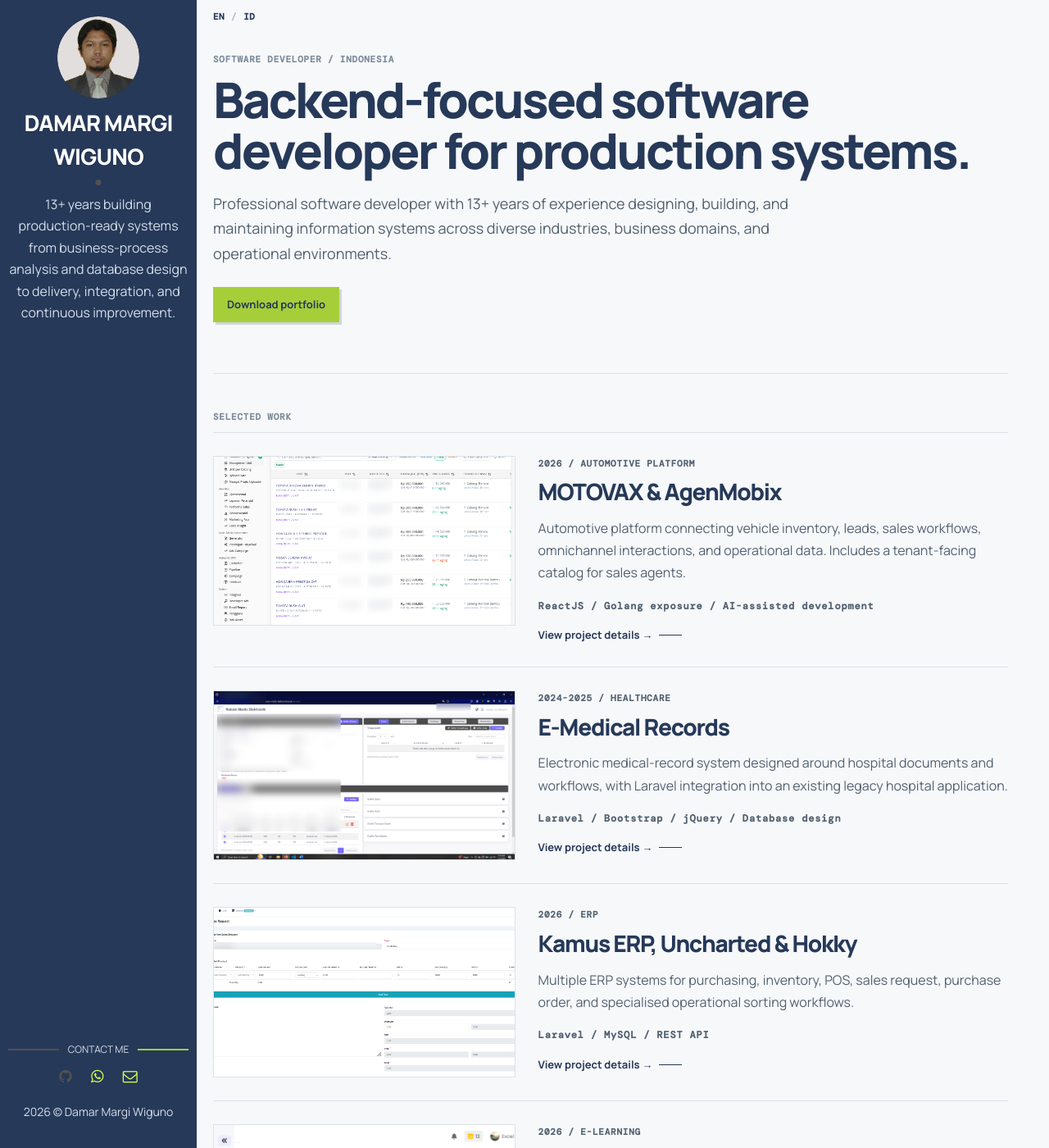
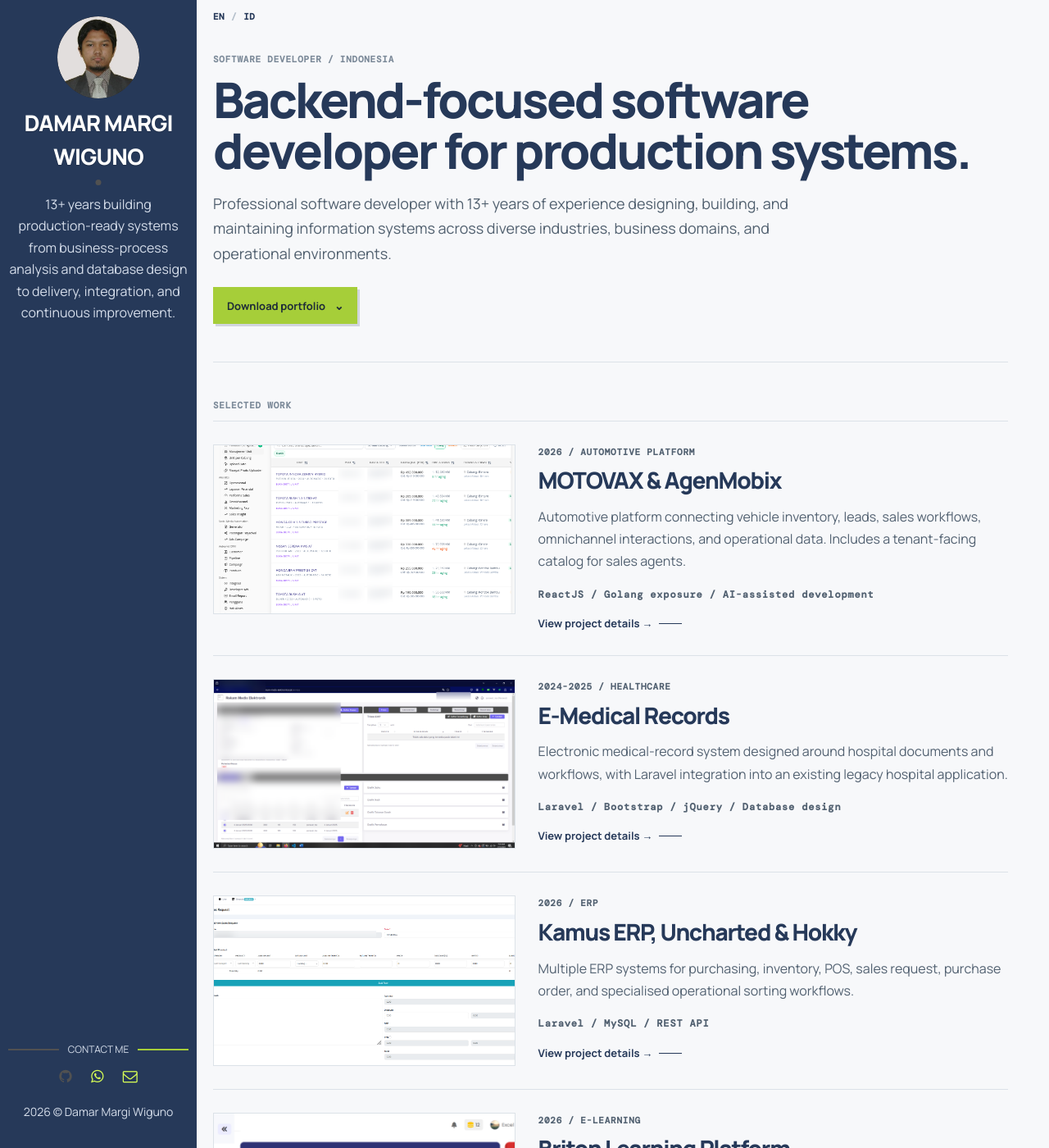
Before and after one commit to seadramon/seadramon.github.io, a Jekyll site: the page built from index.html, in a window 1280 px wide and 1400 px high. Shown: the whole window at 82% size. Built offline with Jekyll 4.4.1, drawn with Linux system fonts in a browser that asks for light colours.

Commit message:
Add language-aware portfolio downloads

```diff
--- a/assets/css/typography.css
+++ b/assets/css/typography.css
@@ -15,6 +15,13 @@
 .content-box a:hover { color: var(--link); }
 .portfolio-button { font-family: var(--display); box-shadow: 3px 3px 0 rgba(38,57,89,.18); transition: transform .2s ease, box-shadow .2s ease, background-color .2s ease; }
 .portfolio-button:hover { color: #1d2b38; background-color: #b8e34a; box-shadow: 1px 1px 0 rgba(38,57,89,.18); transform: translate(2px, 2px); }
+.download-menu { position: relative; display: inline-block; }
+.download-menu summary { list-style: none; cursor: pointer; text-decoration: none; }
+.download-menu summary::-webkit-details-marker { display: none; }
+.download-menu summary span { margin-left: 8px; font-size: 14px; }
+.download-options { position: absolute; z-index: 20; top: calc(100% + 8px); left: 0; min-width: 160px; padding: 6px; border: 1px solid #dce2e8; border-radius: 4px; background: #fff; box-shadow: 0 10px 24px rgba(38,57,89,.16); }
+.download-options a { display: block; padding: 9px 11px; color: var(--link-dark); text-decoration: none !important; font-size: 12px; font-weight: 700; white-space: nowrap; }
+.download-options a:hover { color: #587b00; background: #f1f5e8; }
 .project-list-item h2 a { text-decoration: none; background-image: linear-gradient(var(--link), var(--link)); background-position: 0 100%; background-repeat: no-repeat; background-size: 0 2px; }
 .project-list-item h2 a:hover { background-size: 100% 2px; }
 .project-list-item .project-image-link img { aspect-ratio: 16 / 9; object-fit: cover; }
--- a/id/index.html
+++ b/id/index.html
@@ -6,7 +6,7 @@
 permalink: /id/
 ---
 
-<section class="portfolio-intro"><p class="kicker">Software Developer / Indonesia</p><h1>Software developer yang fokus pada sistem produksi.</h1><p class="lead">Software developer profesional dengan pengalaman lebih dari 13 tahun dalam merancang, membangun, dan memelihara sistem informasi di berbagai industri, domain bisnis, dan lingkungan operasional.</p><p><a class="portfolio-button" href="{{ '/assets/files/Damar-Margiwiguno-Portfolio.docx' | relative_url }}" download>Unduh portfolio</a></p></section>
+<section class="portfolio-intro"><p class="kicker">Software Developer / Indonesia</p><h1>Software developer yang fokus pada sistem produksi.</h1><p class="lead">Software developer profesional dengan pengalaman lebih dari 13 tahun dalam merancang, membangun, dan memelihara sistem informasi di berbagai industri, domain bisnis, dan lingkungan operasional.</p><details class="download-menu"><summary class="portfolio-button">Unduh portfolio <span aria-hidden="true">⌄</span></summary><div class="download-options"><a href="{{ '/assets/files/Damar-Margi-Wiguno-Portfolio-ID.pdf' | relative_url }}" download>Versi PDF</a><a href="{{ '/assets/files/Damar-Margi-Wiguno-Portfolio-ID.docx' | relative_url }}" download>Versi DOCX</a></div></details></section>
 <section class="portfolio-section"><p class="section-label">Project pilihan</p><div class="project-list">
 <article class="project-list-item"><a class="project-image-link" href="{{ '/id/work/motovax/' | relative_url }}"><img src="{{ '/assets/img/motovax-unit-management.png' | relative_url }}" alt="Antarmuka manajemen unit MOTOVAX" /></a><div><p class="project-meta">2026 / Platform otomotif</p><h2><a href="{{ '/id/work/motovax/' | relative_url }}">MOTOVAX &amp; AgenMobix</a></h2><p>Platform otomotif yang menghubungkan inventori kendaraan, leads, alur penjualan, interaksi omnichannel, dan data operasional.</p><p class="stack">ReactJS / Exposure Golang / AI-assisted development</p><a class="read-project" href="{{ '/id/work/motovax/' | relative_url }}">Lihat detail project &rarr;</a></div></article>
 <article class="project-list-item"><a class="project-image-link" href="{{ '/id/work/e-medical-records/' | relative_url }}"><img src="{{ '/assets/img/medical-records.png' | relative_url }}" alt="Antarmuka rekam medis elektronik" /></a><div><p class="project-meta">2024-2025 / Healthcare</p><h2><a href="{{ '/id/work/e-medical-records/' | relative_url }}">E-Medical Records</a></h2><p>Sistem rekam medis elektronik berdasarkan dokumen dan workflow rumah sakit, terintegrasi dengan aplikasi legacy.</p><p class="stack">Laravel / Bootstrap / jQuery / Database design</p><a class="read-project" href="{{ '/id/work/e-medical-records/' | relative_url }}">Lihat detail project &rarr;</a></div></article>
--- a/index.html
+++ b/index.html
@@ -8,7 +8,13 @@
   <p class="kicker">Software Developer / Indonesia</p>
   <h1>Backend-focused software developer for production systems.</h1>
   <p class="lead">Professional software developer with 13+ years of experience designing, building, and maintaining information systems across diverse industries, business domains, and operational environments.</p>
-  <p><a class="portfolio-button" href="{{ '/assets/files/Damar-Margiwiguno-Portfolio.docx' | relative_url }}" download>Download portfolio</a></p>
+  <details class="download-menu">
+    <summary class="portfolio-button">Download portfolio <span aria-hidden="true">⌄</span></summary>
+    <div class="download-options">
+      <a href="{{ '/assets/files/Damar-Margi-Wiguno-Portfolio-EN.pdf' | relative_url }}" download>PDF version</a>
+      <a href="{{ '/assets/files/Damar-Margi-Wiguno-Portfolio-EN.docx' | relative_url }}" download>DOCX version</a>
+    </div>
+  </details>
 </section>
 
 <section class="portfolio-section">
```
Also changed, not shown: 4 other files.
